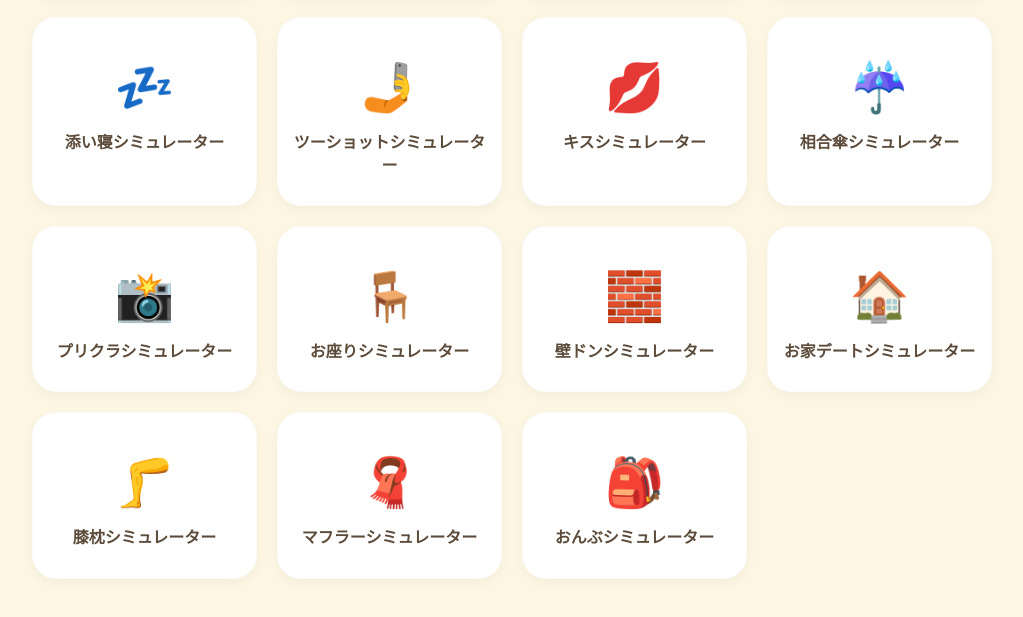
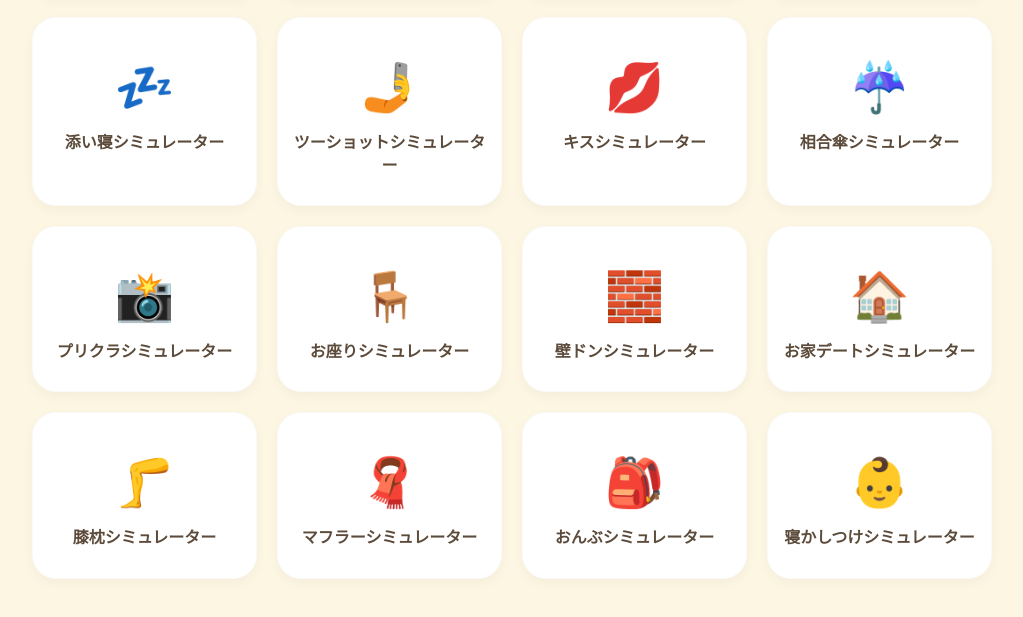
Before and after one commit to qwertyaz111/my-site-hub, a plain HTML site: page index.html in a window 1280 px wide. Shown: the part 721-1338 px from the top of the page, without its empty margins (128-1151 px from the left). Drawn offline with Linux system fonts and the light colour scheme.

Commit message:
index.html を更新

```diff
--- a/index.html
+++ b/index.html
@@ -334,6 +334,11 @@
         <div class="title">おんぶシミュレーター</div>
     </a>
 
+     <a href="https://qwertyaz111.github.io/put-to-bed-simulator/" class="card">
+        <div class="icon">👶</div>
+        <div class="title">寝かしつけシミュレーター</div>
+    </a>
+
 </div>
 
 </body>
```
